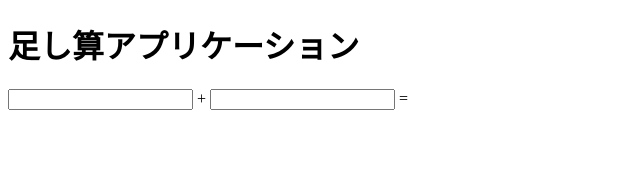
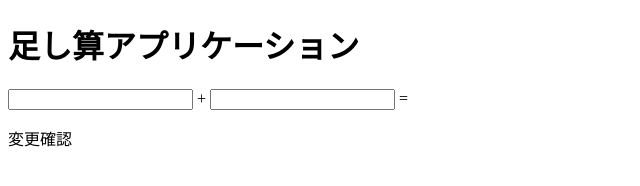
Before and after one commit to hiroky1983/sample-github-actions, a plain HTML site: page frontend/index.html in a window 1280 px wide. Shown: the full height of the page, 0-640 px from the left. Drawn offline with Linux system fonts and the light colour scheme.

Commit message:
update index.html

```diff
--- a/frontend/index.html
+++ b/frontend/index.html
@@ -13,6 +13,7 @@
       =
       <span id="sum"></span>
     </div>
+    <p>変更確認</p>
     <script src="main.js"></script>
   </body>
 </html>
```
